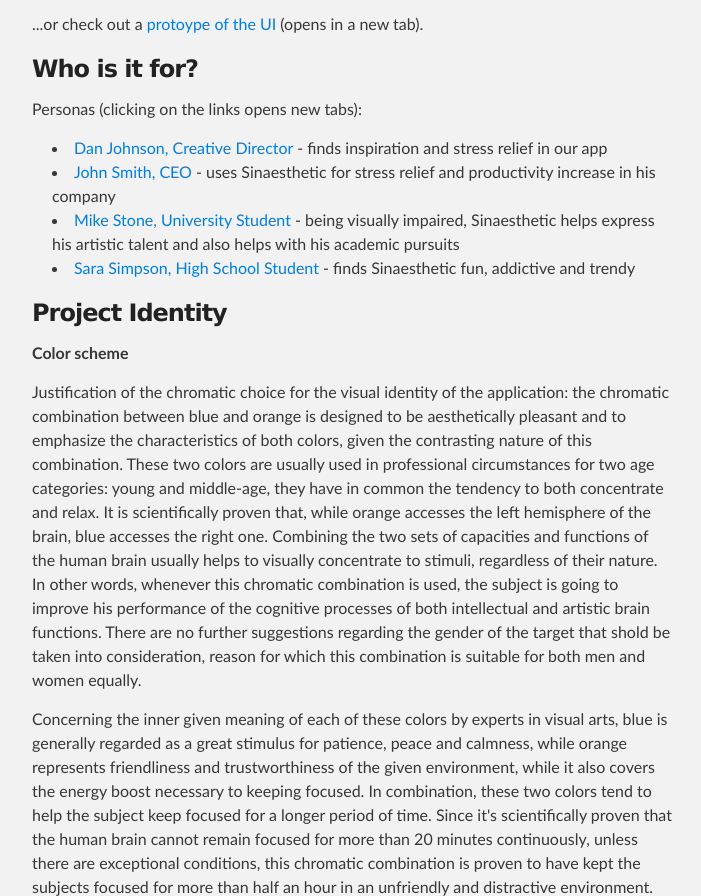
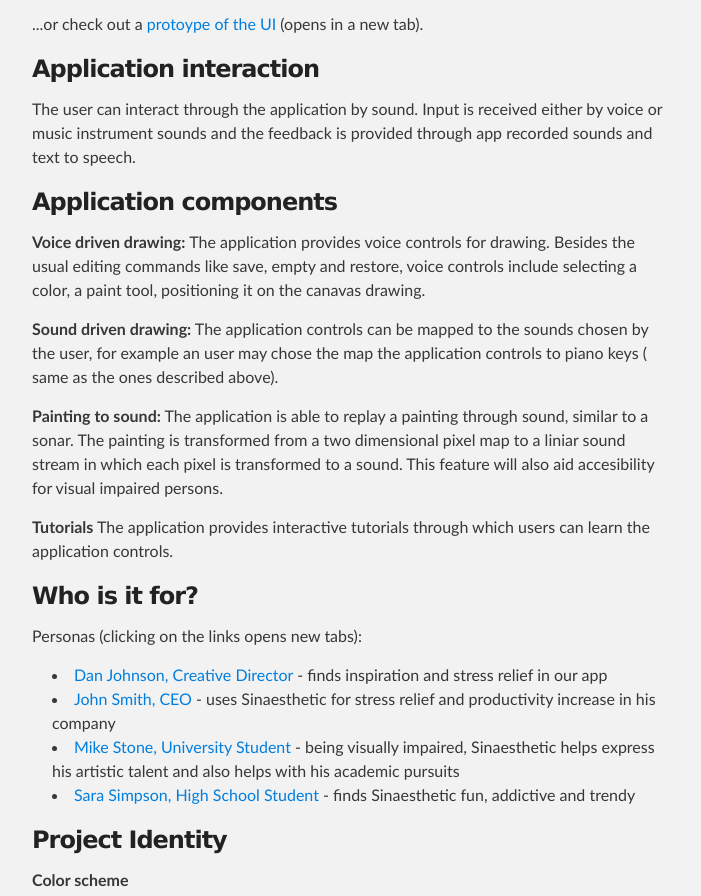
Before and after one commit to radugr/Sinaesthetic, a plain HTML site: page index.html in a window 1280 px wide. Shown: the part 828-1724 px from the top of the page, without its empty margins (288-989 px from the left). Drawn offline with Linux system fonts and the light colour scheme.

Commit message:
added components, interaction and accesibility

```diff
--- a/index.html
+++ b/index.html
@@ -41,8 +41,32 @@
 <p>...or check out a <a href="prototype.html" target="_new">protoype of the UI</a> (opens in a new tab).</p>
 
 <h3>
+  <a name="interaction" class="anchor" href="#interaction"><span class="octicon octicon-link"></span></a>
+Application interaction</h3>
+</h3>
+<p> The user can interact through the application by sound. Input is received either by voice or music instrument sounds and the feedback is provided
+  through app recorded sounds and text to speech.
+</p>
+
+<h3>
+<a name="components" class="anchor" href="#components"><span class="octicon octicon-link"></span></a>
+Application components</h3>
+
+<p><strong>Voice driven drawing: </strong> The application provides voice controls for drawing.
+Besides the usual editing commands like save, empty and restore, voice controls include selecting a color, a paint tool, positioning it on the canavas drawing.</p>
+<p><strong>Sound driven drawing:</strong> The application controls can be mapped to the sounds chosen by the user, for example
+  an user may chose the map the application controls to piano keys ( same as the ones described above).
+</p>
+<p><strong>Painting to sound:</strong> The application is able to replay a painting through sound, similar to a sonar.
+The painting is transformed from a two dimensional pixel map to a liniar sound stream in which each pixel is transformed
+to a sound. This feature will also aid accesibility for visual impaired persons.
+</p>
+<p><strong>Tutorials</strong> The application provides interactive tutorials through which users can learn the application
+  controls.
+</p>
+
+<h3>
 <a name="who" class="anchor" href="#who"><span class="octicon octicon-link"></span></a>Who is it for?</h3>
-
 <p>Personas (clicking on the links opens new tabs):</p>
  <ul>
  <li><a href="Personas/Persona-01.html" target="_new">Dan Johnson, Creative Director </a>- finds inspiration and stress relief in our app</li>
@@ -50,8 +74,9 @@
  <li><a href="Personas/Persona-03.html" target="_new">Mike Stone, University Student</a> - being visually impaired, Sinaesthetic helps express his artistic talent and also helps with his academic pursuits</li>
  <li><a href="Personas/Persona-04.html" target="_new">Sara Simpson, High School Student</a> - finds Sinaesthetic fun, addictive and trendy</li>
 </ul>
+
 <h3>
-<a name="identity" class="anchor" href="#identity"><span class="octicon octicon-link"></span></a>Project Identity</h3>
+<a name="rather-drive-stick" class="anchor" href="#rather-drive-stick"><span class="octicon octicon-link"></span></a>Project Identity</h3>
 
 <p><strong>Color scheme</strong></p>
 
@@ -151,6 +176,10 @@
 solution.</p>
 
 <h3>
+<a name="accesibility" class="anchor" href="#accesibility"><span class="octicon octicon-link"></span></a>Accesibility</h3>
+<p> Through its componets and tutorials, the application provides a way to paint for visually impaired people. </p>
+
+<h3>
 <a name="authors-and-contributors" class="anchor" href="#authors-and-contributors"><span class="octicon octicon-link"></span></a>Authors and Contributors</h3>
 
 <p><ul><li>Alexandru Tronciu (<a href="https://github.com/tralexel" class="user-mention">@tralexel</a>): prototype, UI, tutorial;</li>
```
Lines whose indentation alone changed are shown as unchanged.
